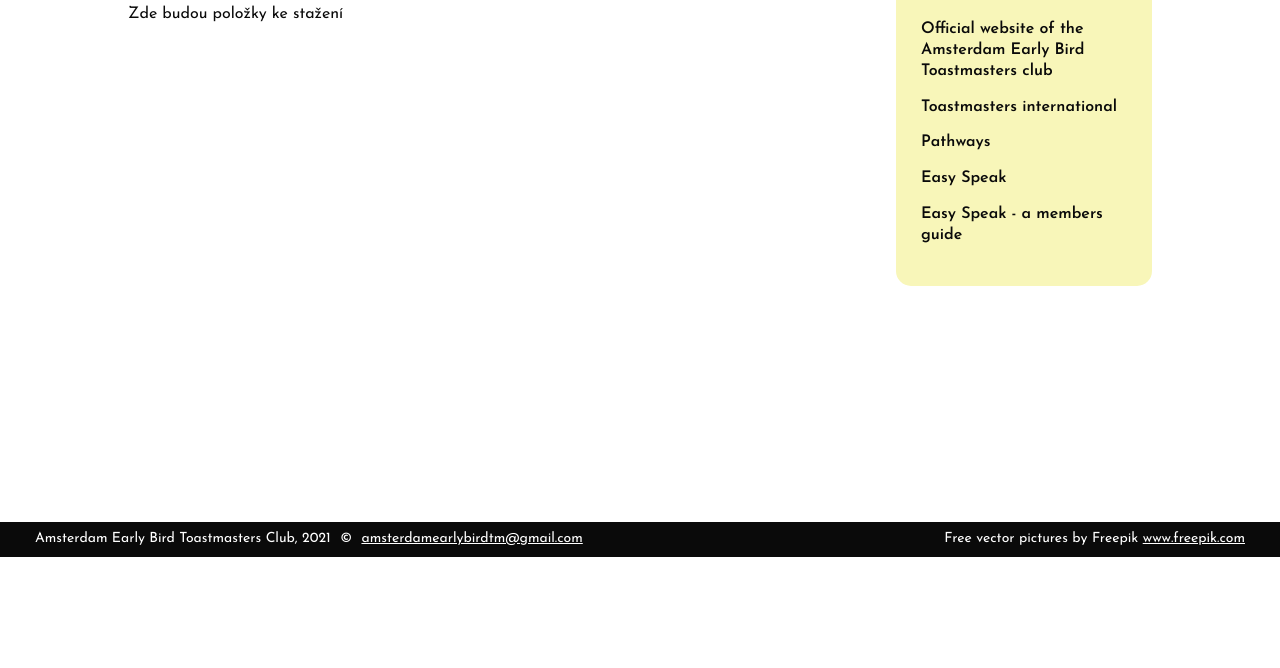
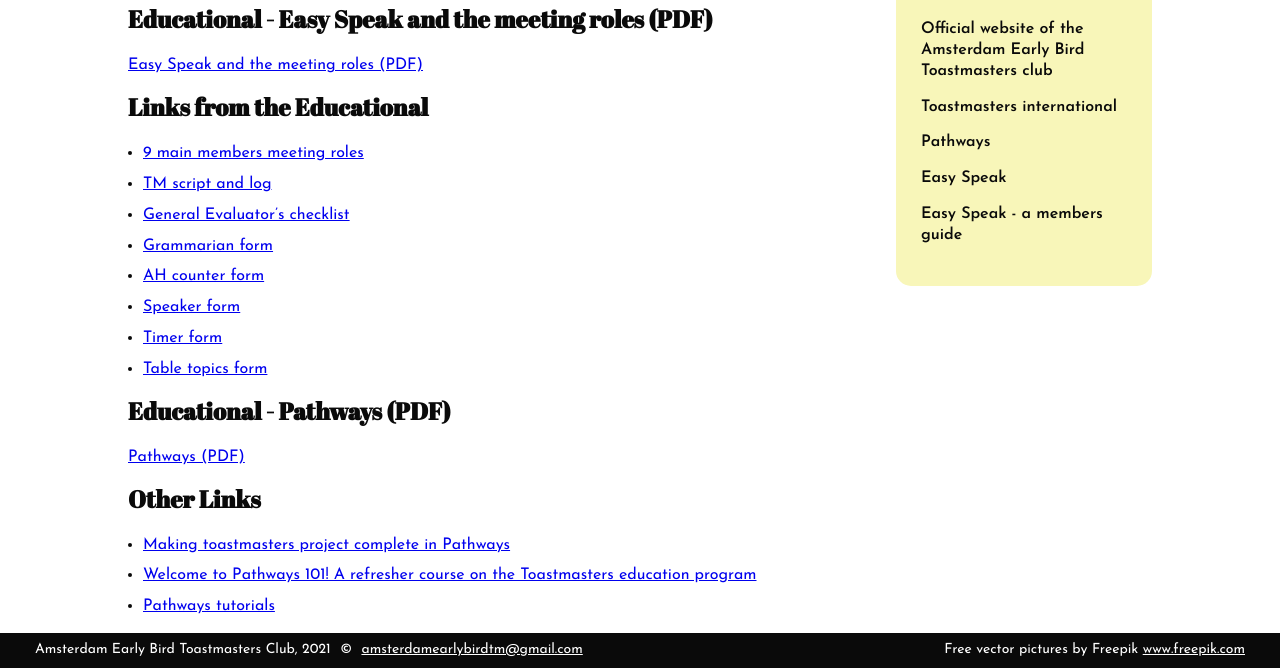
Before and after one commit to Jitka-Badhan/amsterdam-early-bird-toastmasters-club, an Eleventy site: page downloads.html in a window 1280 px wide. Shown: the part 243-911 px from the top of the page. Before the commit the page ends 800 px from the top, so only its background shows below. Built offline with nearby package versions, Linux system fonts and the light colour scheme; Eleventy itself is replaced by a stand-in of ours; files that its build step writes are made by us from their sources.

Commit message:
Updated link sections

```diff
--- a/downloads.html
+++ b/downloads.html
@@ -4,4 +4,27 @@
 cssFileName: article
 ---
 
-<p>Zde budou položky ke stažení</p>
+<h2>Educational - Easy Speak and the meeting roles (PDF)</h2>
+<p><a href="https://drive.google.com/file/d/15KUvcgBF9e1dyvkphdlJaw494ZKrziik/view?usp=sharing">Easy Speak and the meeting roles (PDF)</a></p>
+
+<h2>Links from the Educational</h2>
+<ul>
+  <li><a href="https://toastmasterscdn.azureedge.net/medias/files/pathways/toastmaster-wears-many-hats/1167d-a-toastmaster-wears-many-hats.pdf">9 main members meeting roles</a></li>
+  <li><a href="https://www.toastmasters.org/resources/toastmaster-script-and-log">TM script and log</a></li>
+  <li><a href="https://www.toastmasters.org/resources/general-evaluator-checklist">General Evaluator’s checklist</a></li>
+  <li><a href="https://www.toastmasters.org/resources/grammarian-script-and-log">Grammarian form</a></li>
+  <li><a href="https://www.toastmasters.org/resources/ah-counter-script-and-log">AH counter form</a></li>
+  <li><a href="https://www.toastmasters.org/resources/toastmaster-script-and-log">Speaker form</a></li>
+  <li><a href="https://www.toastmasters.org/resources/timer-script-and-log">Timer form</a></li>
+  <li><a href="https://www.toastmasters.org/resources/topicsmaster-script-and-log">Table topics form</a></li>
+</ul>
+
+<h2>Educational - Pathways (PDF)</h2>
+<p><a href="https://drive.google.com/file/d/192ThzVbsLRmGA3gu0VwB1mvt65xY6zIq/view?usp=sharing">Pathways (PDF)</a></p>
+
+<h2>Other Links</h2>
+<ul>
+  <li><a href="https://youtu.be/bjHzHmMxbIY">Making toastmasters project complete in Pathways</a></li>
+  <li><a href="https://www.toastmasters.org/magazine/magazine-issues/2019/aug/welcome-to-pathways-101">Welcome to Pathways 101! A refresher course on the Toastmasters education program</a></li>
+  <li><a href="https://www.youtube.com/playlist?list=PLd4AGZiRcYOfSmdrgrk8sWIspqBl2KWdR">Pathways tutorials</a></li>
+</ul>
```
Also changed, not shown: starter-kit.html (+4 -4 lines).
